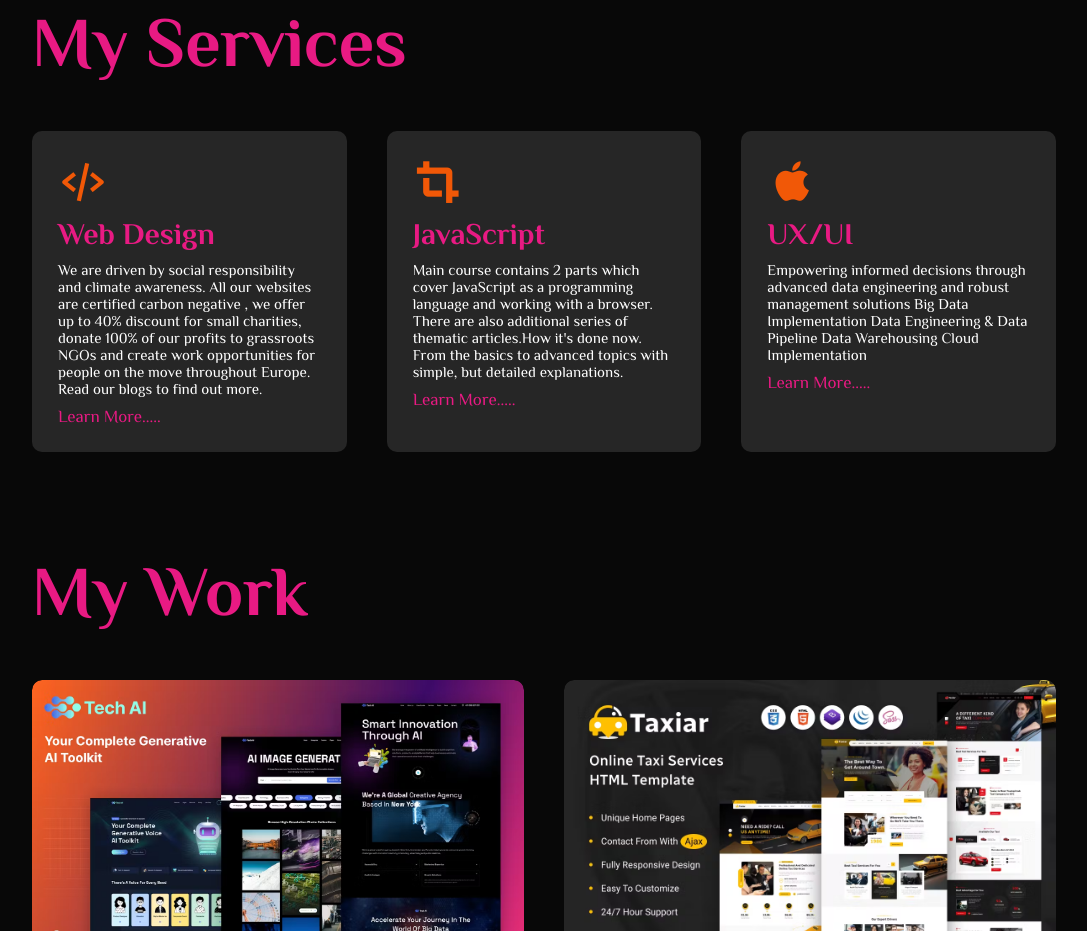
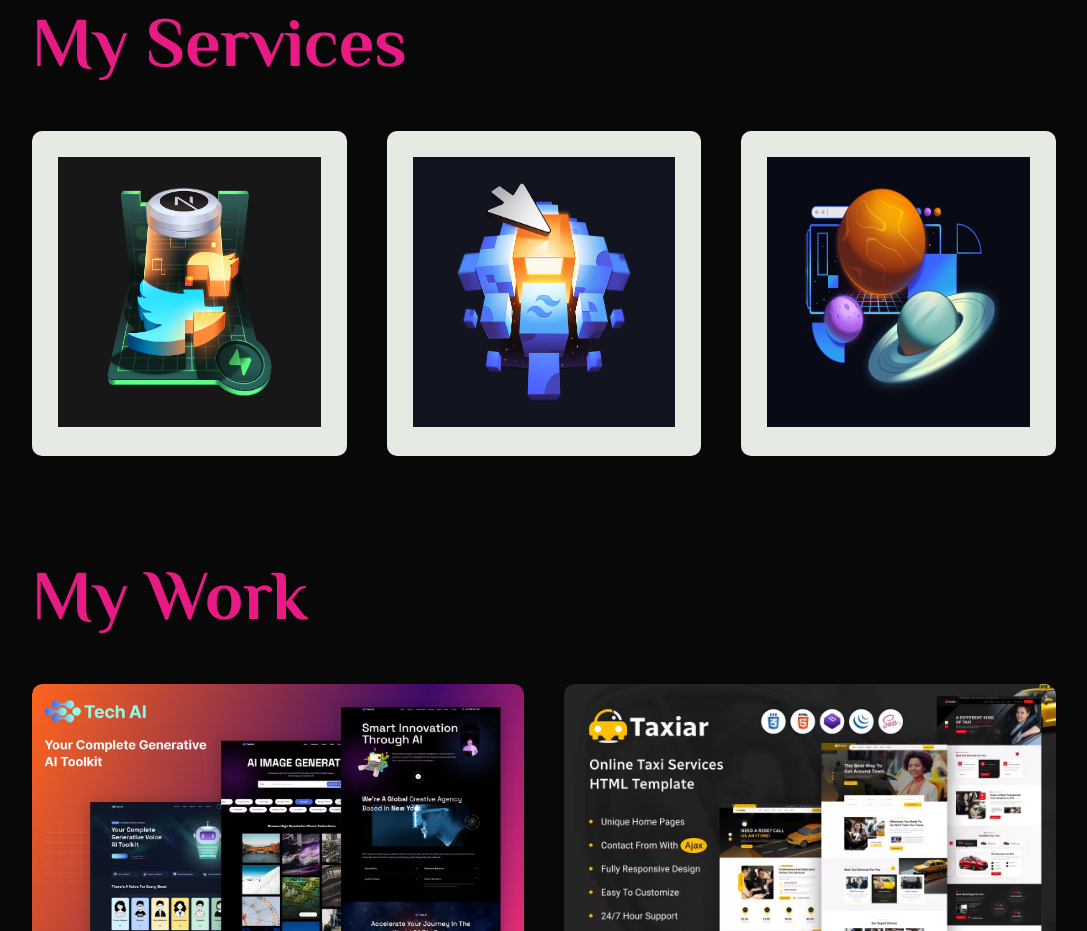
Before and after one commit to hasibul-miah/My-Portfolio, a plain HTML site: page index.html in a window 1280 px wide. Shown: the part 1499-2430 px from the top of the page, without its empty margins (96-1183 px from the left). Drawn offline with nearby package versions, Linux system fonts and the light colour scheme.

Commit message:
3rd commit

```diff
--- a/index.html
+++ b/index.html
@@ -17,6 +17,18 @@
 
     <link href='https://unpkg.com/boxicons@2.1.4/css/boxicons.min.css' rel='stylesheet'>
     <!-- boxicon -->
+
+
+<!--
+    Card -->
+    <link href="https://fonts.googleapis.com/css?family=Open+Sans&display=swap" rel="stylesheet">
+<link rel="stylesheet" href="https://use.fontawesome.com/releases/v5.8.1/css/all.css">
+   <!-- <----- Card -->
+
+
+   <!-- swiper -->
+
+   <!-- swiper -->
 </head>
 <body>
 
@@ -101,32 +113,38 @@
 </div>
 
 <!-- Servicess -->
+
+
 <div id="services">
     <div class="container">
         <h1 class="sub-title">My Services</h1>
-        <div class="services-list">
-         <div>
-            <i class='bx bx-code-alt' style='color:#f15807'  ></i>
+        <div class="services-list" >
+         <div class="mydiv" style="background-color: #e5ebe3;" >
+           <img src="Image/yyyy.png" alt="">
+            <!-- <i class='bx bx-code-alt' style='color:#f15807'  ></i>
             <h2>Web Design</h2>
             <p>We are driven by social responsibility and climate awareness. All our websites are certified carbon negative , we offer up to 40% discount for small charities, donate 100% of our profits to grassroots NGOs and create work opportunities for people on the move throughout Europe. Read our blogs to find out more.</p>
-            <a href="#">Learn More.....</a>
+            <a href="#">Learn More.....</a> -->
          </div>
-         <div>
-            <i class='bx bxs-crop' style='color:#f15807' ></i>
+         <div class="mydiv" style="background-color: #e5ebe3;" >
+            <img src="Image/original-93b127949ee443230ce6db8bdc96ebb6.png" alt="">
+            <!-- <i class='bx bxs-crop' style='color:#f15807' ></i>
             <h2>JavaScript</h2>
             <p>Main course contains 2 parts which cover JavaScript as a programming language and working with a browser. There are also additional series of thematic articles.How it's done now. From the basics to advanced topics with simple, but detailed explanations.</p>
-            <a href="#">Learn More.....</a>
+            <a href="#">Learn More.....</a> -->
          </div>
-         <div>
-            <i class='bx bxl-apple' style='color:#f15807' ></i>
+         <div class="mydiv" style="background-color: #e5ebe3;" >
+            <img src="Image/yyy.png" alt="">
+            <!-- <i class='bx bxl-apple' style='color:#f15807' ></i>
             <h2>UX/UI</h2>
             <p>Empowering informed decisions through advanced data engineering and robust management solutions
                 Big Data Implementation
                 Data Engineering & Data Pipeline
                 Data Warehousing
                 Cloud Implementation</p>
-            <a href="#">Learn More.....</a>
+            <a href="#">Learn More.....</a> -->
          </div>
+
 
         </div>
     </div>
@@ -383,7 +401,10 @@
 
 <!-- Fotter -->
 
-
+    <!-- Swiper JS -->
+    <script src="js/swiper-bundle.min.js"></script>
+    <!-- JavaScript -->
+    <script src="js/script.js"></script>
 
 
 
--- a/style.css
+++ b/style.css
@@ -921,3 +921,17 @@ background-size:100%;
 /* Fotter */
 
 /* CSS For Small Screen */
+
+
+/* Card */
+.mydiv img{
+  width: 100%;
+  background-position: center;
+background: rgb(226, 216, 216);
+height: 270px;
+
+}
+.mydiv{
+
+}
+/* Card */
```
Also changed, not shown: Image/original-93b127949ee443230ce6db8bdc96ebb6.png (added), Image/y.png (added), Image/yy.png (added), Image/yyy.png (added), Image/yyyy.png (added).
